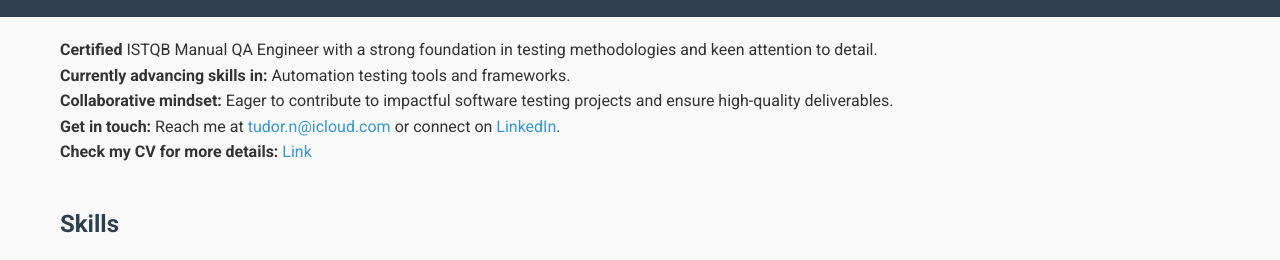
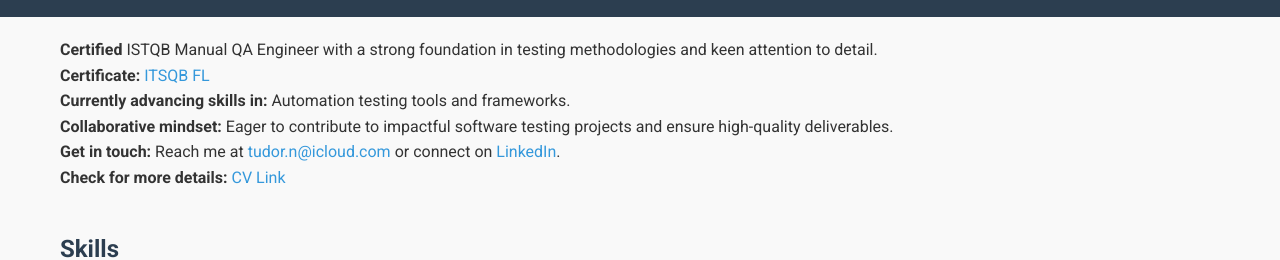
Before and after one commit to Tud0rN/QA-Portfolio, a plain HTML site: page index.html in a window 1280 px wide. Shown: the part 115-375 px from the top of the page. Drawn offline with Linux system fonts and the light colour scheme.

Commit message:
Update index.html

```diff
--- a/index.html
+++ b/index.html
@@ -135,12 +135,13 @@
     <section>
         <p><strong>Certified</strong> ISTQB Manual QA Engineer with a strong foundation in testing methodologies and
             keen attention to detail.</p>
+        <p><strong>Certificate:</strong><a href="https://drive.google.com/file/d/1X7ibX2ykygs-uHu_BikNsXaj7mQEqs4Q/view"> ITSQB FL</a> </p>
         <p><strong>Currently advancing skills in:</strong> Automation testing tools and frameworks.</p>
         <p><strong>Collaborative mindset:</strong> Eager to contribute to impactful software testing projects and
             ensure high-quality deliverables.</p>
         <p><strong>Get in touch:</strong> Reach me at <a href="mailto:tudor.n@icloud.com">tudor.n@icloud.com</a> or
             connect on <a href="https://linkedin.com/in/tudor-nicoara-qa369" target="_blank">LinkedIn</a>.</p>
-        <p><strong>Check my CV for more details:</strong><a href=""> Link</a></p>
+        <p><strong>Check for more details:</strong><a href="https://drive.google.com/file/d/155ErJwpLahdKJ-ls38AMS-CctXLIwU4A/view"> CV Link</a></p>
     </section>
 
     <section>
@@ -205,10 +206,5 @@
         </div>
     </section>
 </div>
-
-<footer>
-    <p>&copy; 2025 Tudor Nicoara</p>
-</footer>
-
 </body>
 </html>
```
